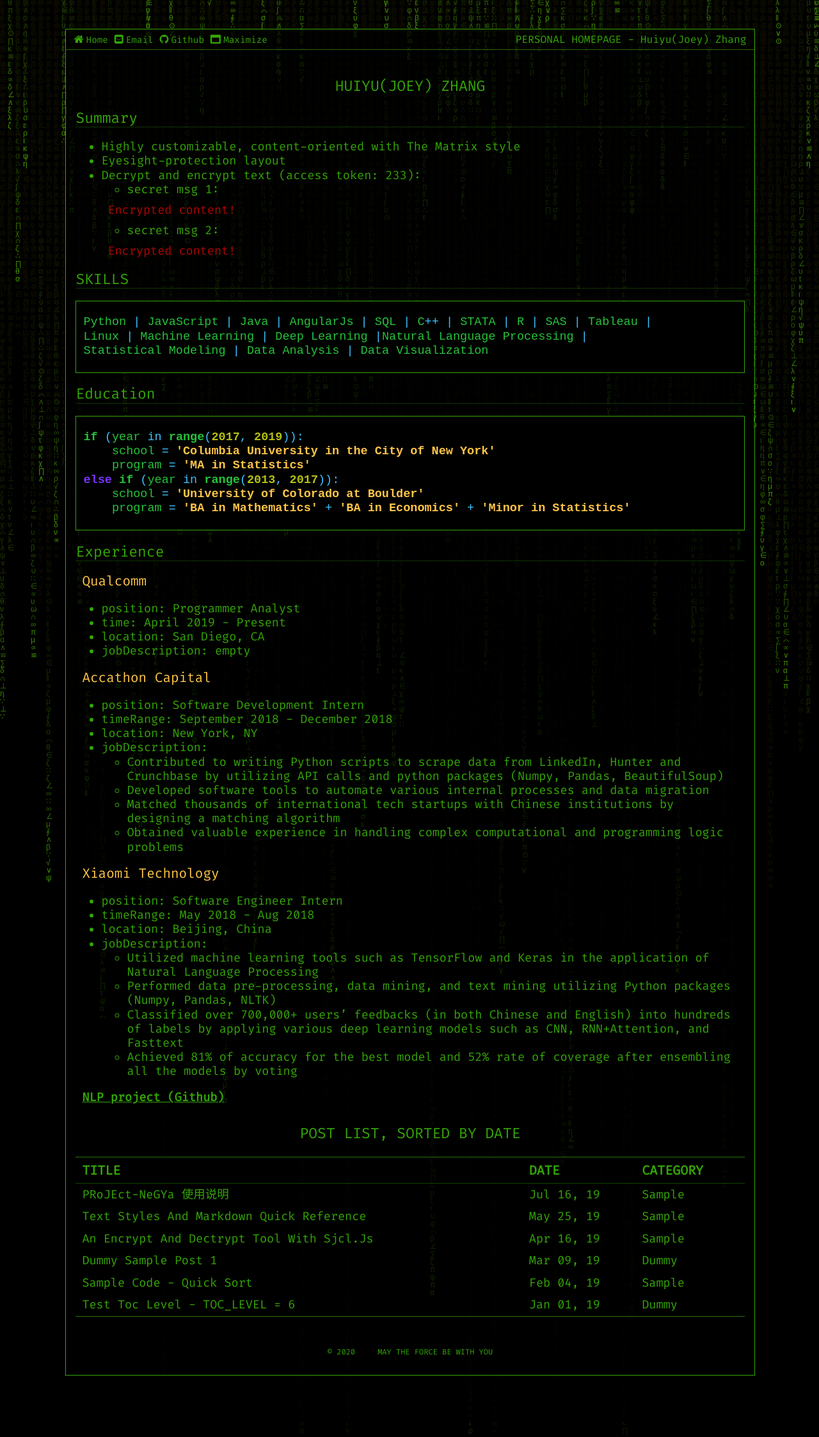
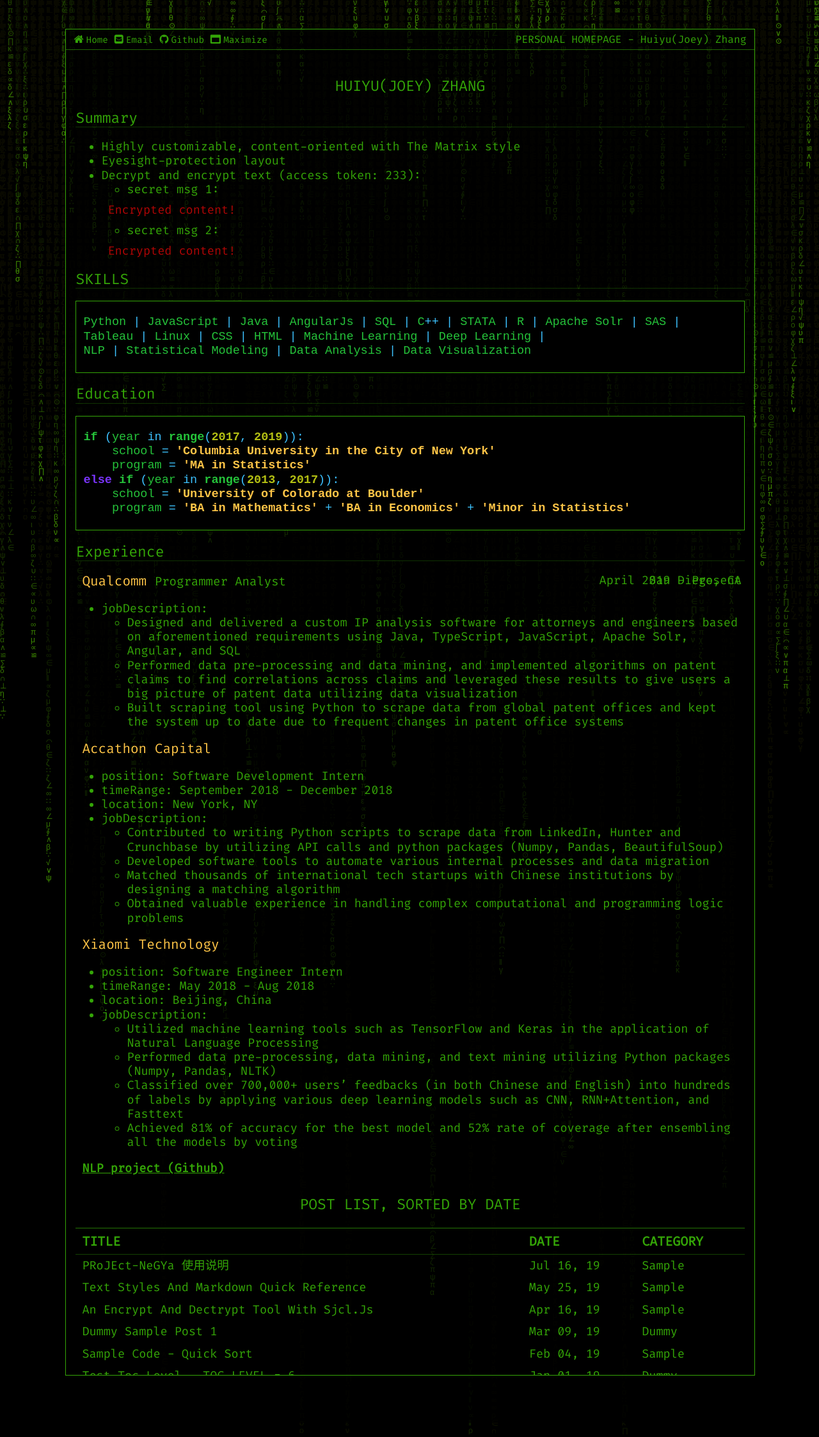
Before and after one commit to Jooooooooooey/Jooooooooooey.github.io, a Jekyll site: the page built from pages/index.md, in a window 1280 px wide. Shown: the whole page at 64% size. Built offline with Jekyll 4.4.1, drawn with Linux system fonts in a browser that asks for light colours.

Commit message:
Update index.md

````diff
--- a/pages/index.md
+++ b/pages/index.md
@@ -26,9 +26,9 @@ permalink: /
 ## SKILLS
 ```python
 
- Python | JavaScript | Java | AngularJs | SQL | C++ | STATA | R | SAS | Tableau |
- Linux | Machine Learning | Deep Learning |Natural Language Processing |
- Statistical Modeling | Data Analysis | Data Visualization
+ Python | JavaScript | Java | AngularJs | SQL | C++ | STATA | R | Apache Solr | SAS |
+ Tableau | Linux | CSS | HTML | Machine Learning | Deep Learning |
+ NLP | Statistical Modeling | Data Analysis | Data Visualization
 
 ```
 ## Education
@@ -44,11 +44,13 @@ permalink: /
 ```
 
 ## Experience
-<span style="color:#ffc547; font-size:21px"> Qualcomm </span>
-* position: Programmer Analyst
-* time:  April 2019 - Present
-* location: San Diego, CA
-* jobDescription: empty
+<span style="color:#ffc547; font-size:21px"> Qualcomm </span><span style="position:absolute; right:20px"> April 2019 - Present</span>
+<span style="font-size:19px">Programmer Analyst</span><span style="position:absolute; right:20px">San Diego, CA</span>
+* jobDescription:
+	* Designed and delivered a custom IP analysis software for attorneys and engineers based on aforementioned requirements using Java, TypeScript, JavaScript, Apache Solr, Angular, and SQL
+	* Performed data pre-processing and data mining, and implemented algorithms on patent claims to find correlations across claims and leveraged these results to give users a big picture of patent data utilizing data visualization
+	* Built scraping tool using Python to scrape data from global patent offices and kept the system up to date due to frequent changes in patent office systems
+
 
 <span style="color:#ffc547; font-size:21px"> Accathon Capital </span>
 * position: Software Development Intern
````
